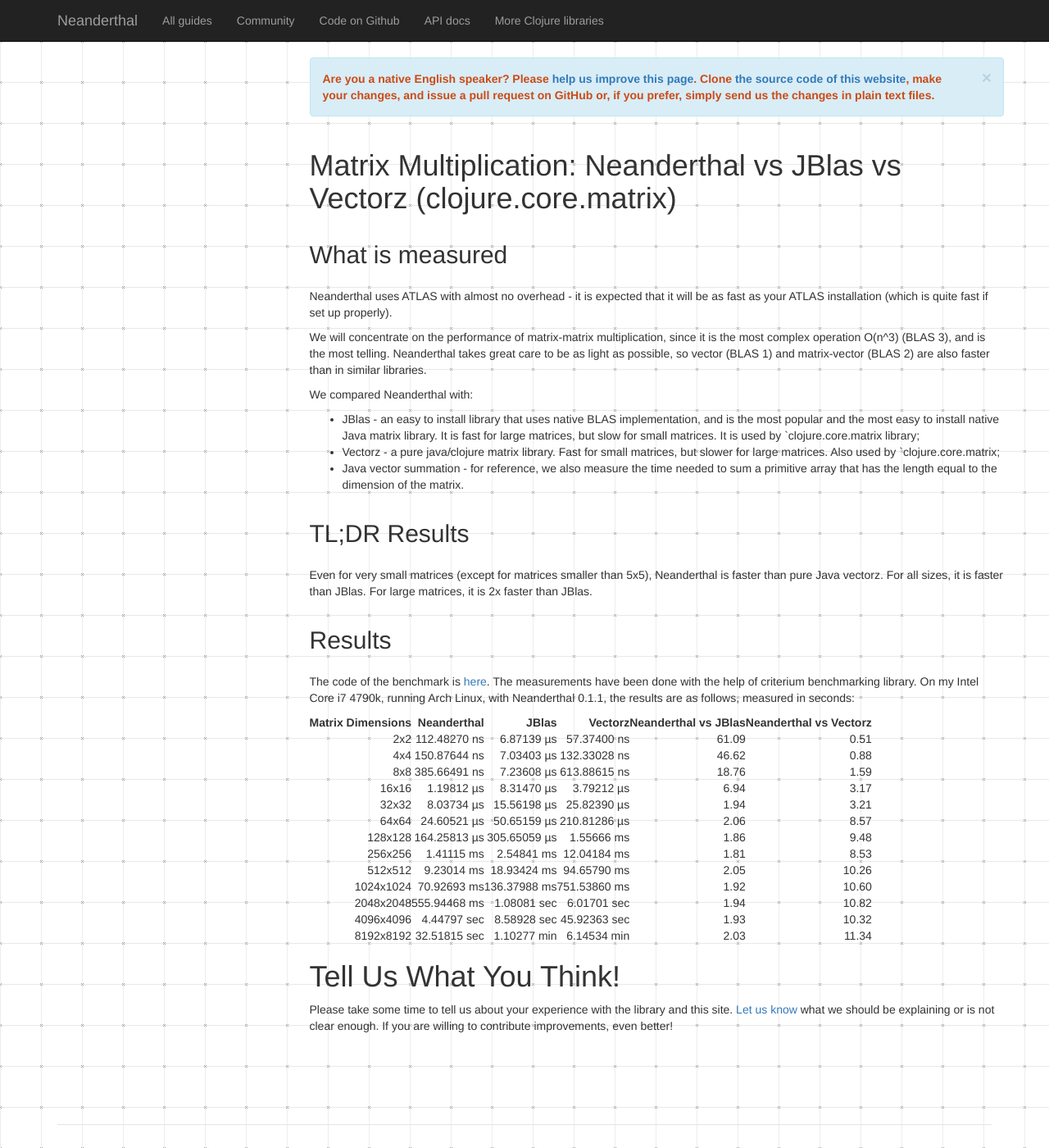
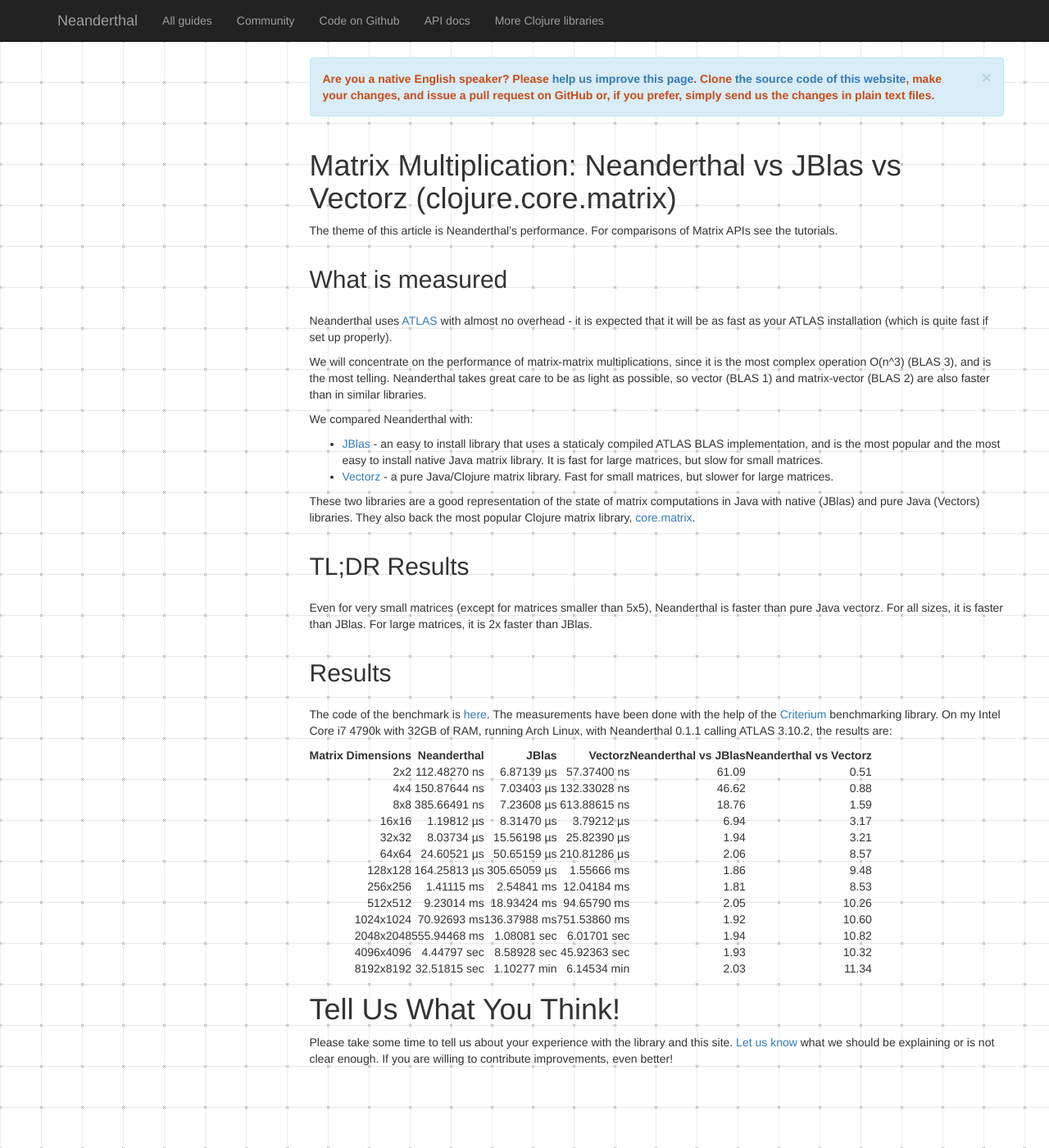
Before and after one commit to uncomplicate/neanderthal, a Jekyll site: the page built from articles/benchmarks.md, in a window 1280 px wide and 1400 px high. Shown: the whole window at 82% size. Built offline with Jekyll 4.4.1, drawn with Linux system fonts in a browser that asks for light colours; nearby versions of some CDN libraries; some web fonts are replaced; Markdown is read by kramdown in place of the engine named in the settings; comment, search, counter and statistics services are not loaded.

Commit message:
Tidy up the benchmarks page.

```diff
--- a/articles/benchmarks.md
+++ b/articles/benchmarks.md
@@ -6,28 +6,30 @@
 
 # Matrix Multiplication: Neanderthal vs JBlas vs Vectorz (clojure.core.matrix)
 
+The theme of this article is Neanderthal's performance. For comparisons of Matrix APIs see the tutorials.
+
 ## What is measured
 
-Neanderthal uses ATLAS with almost no overhead - it is expected that it will be as fast as your ATLAS installation (which is quite fast if set up properly).
+Neanderthal uses [ATLAS](http://math-atlas.sourceforge.net/) with almost no overhead - it is expected that it will be as fast as your ATLAS installation (which is quite fast if set up properly).
 
-We will concentrate on the performance of matrix-matrix multiplication, since it is the most complex operation O(n^3) (BLAS 3), and is the most telling. Neanderthal takes great care to be as light as possible, so vector (BLAS 1) and matrix-vector (BLAS 2) are also faster than in similar libraries.
+We will concentrate on the performance of matrix-matrix multiplications, since it is the most complex operation O(n^3) (BLAS 3), and is the most telling. Neanderthal takes great care to be as light as possible, so vector (BLAS 1) and matrix-vector (BLAS 2) are also faster than in similar libraries.
 
 We compared Neanderthal with:
 
-* JBlas - an easy to install library that uses native BLAS implementation, and is the most popular and the most easy to install native Java matrix library. It is fast for large matrices, but slow for small matrices. It is used by `clojure.core.matrix library;
-* Vectorz - a pure java/clojure matrix library. Fast for small matrices, but slower for large matrices. Also used by `clojure.core.matrix;
-* Java vector summation - for reference, we also measure the time needed to sum a primitive array that has the length equal to the dimension of the matrix.
+* [JBlas](http://mikiobraun.github.io/jblas/) - an easy to install library that uses a staticaly compiled ATLAS BLAS implementation, and is the most popular and the most easy to install native Java matrix library. It is fast for large matrices, but slow for small matrices.
+* [Vectorz](https://github.com/mikera/vectorz) - a pure Java/Clojure matrix library. Fast for small matrices, but slower for large matrices.
+
+These two libraries are a good representation of the state of matrix computations in Java with native (JBlas) and pure Java (Vectors) libraries. They also back the most popular Clojure matrix library, [core.matrix](https://github.com/mikera/core.matrix).
 
 
 ## TL;DR Results
 
 Even for very small matrices (except for matrices smaller than 5x5), Neanderthal is faster than pure Java vectorz.
-For all sizes, it is faster than JBlas.
-For large matrices, it is 2x faster than JBlas.
+For all sizes, it is faster than JBlas. For large matrices, it is 2x faster than JBlas.
 
 ## Results
 
-The code of the benchmark is [here](https://github.com/uncomplicate/neanderthal/blob/master/examples/benchmarks/src/benchmarks/core.clj). The measurements have been done with the help of criterium benchmarking library. On my Intel Core i7 4790k, running Arch Linux, with Neanderthal 0.1.1, the results are as follows, measured in seconds:
+The code of the benchmark is [here](https://github.com/uncomplicate/neanderthal/blob/master/examples/benchmarks/src/benchmarks/core.clj). The measurements have been done with the help of the [Criterium](https://github.com/hugoduncan/criterium) benchmarking library. On my Intel Core i7 4790k with 32GB of RAM, running Arch Linux, with Neanderthal 0.1.1 calling ATLAS 3.10.2, the results are:
 
 | Matrix Dimensions | Neanderthal | JBlas | Vectorz | Neanderthal vs JBlas | Neanderthal vs Vectorz |
 | --------------------------:| -----:| -------:| -----:| -------:| --------:|
```
